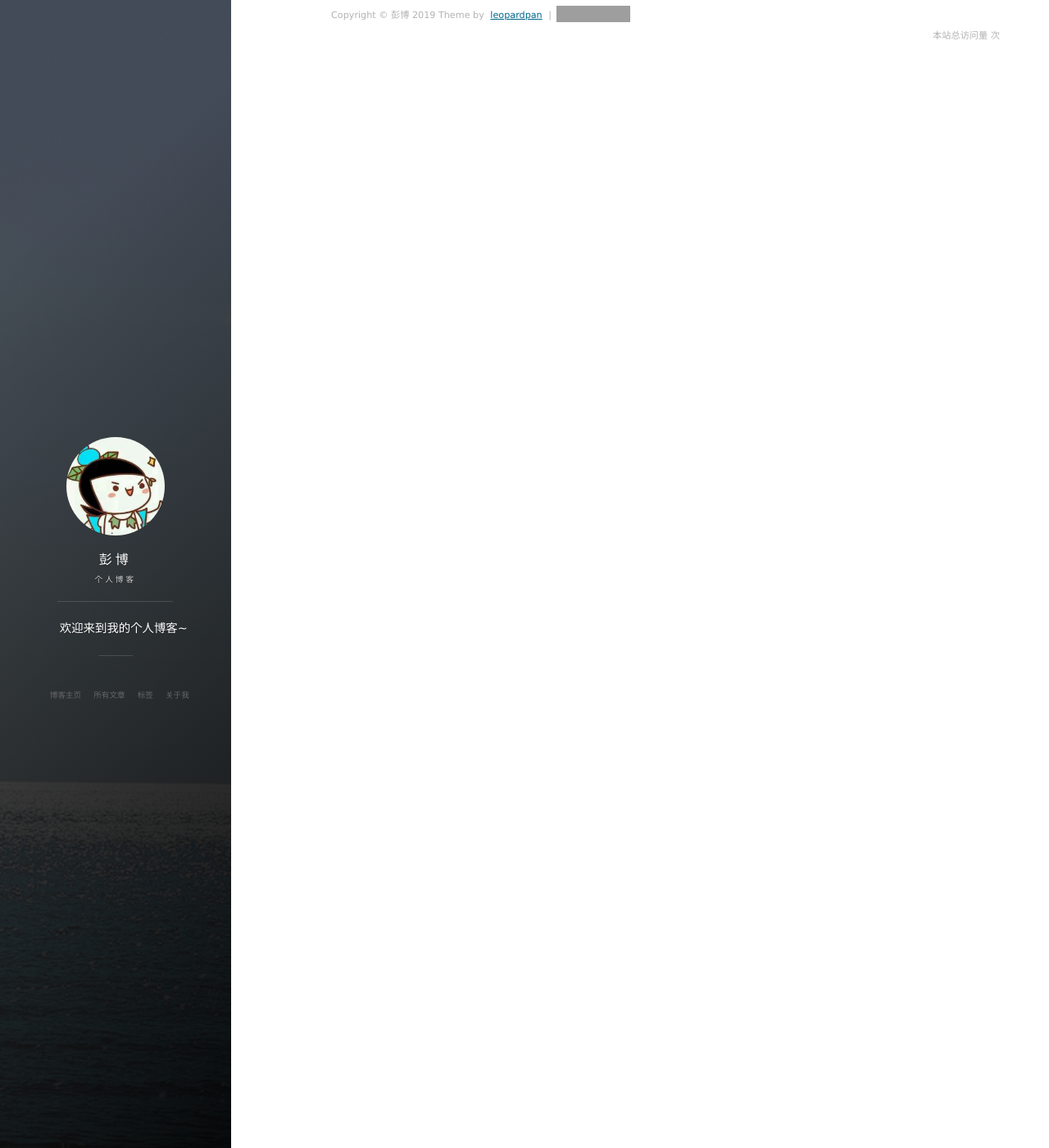
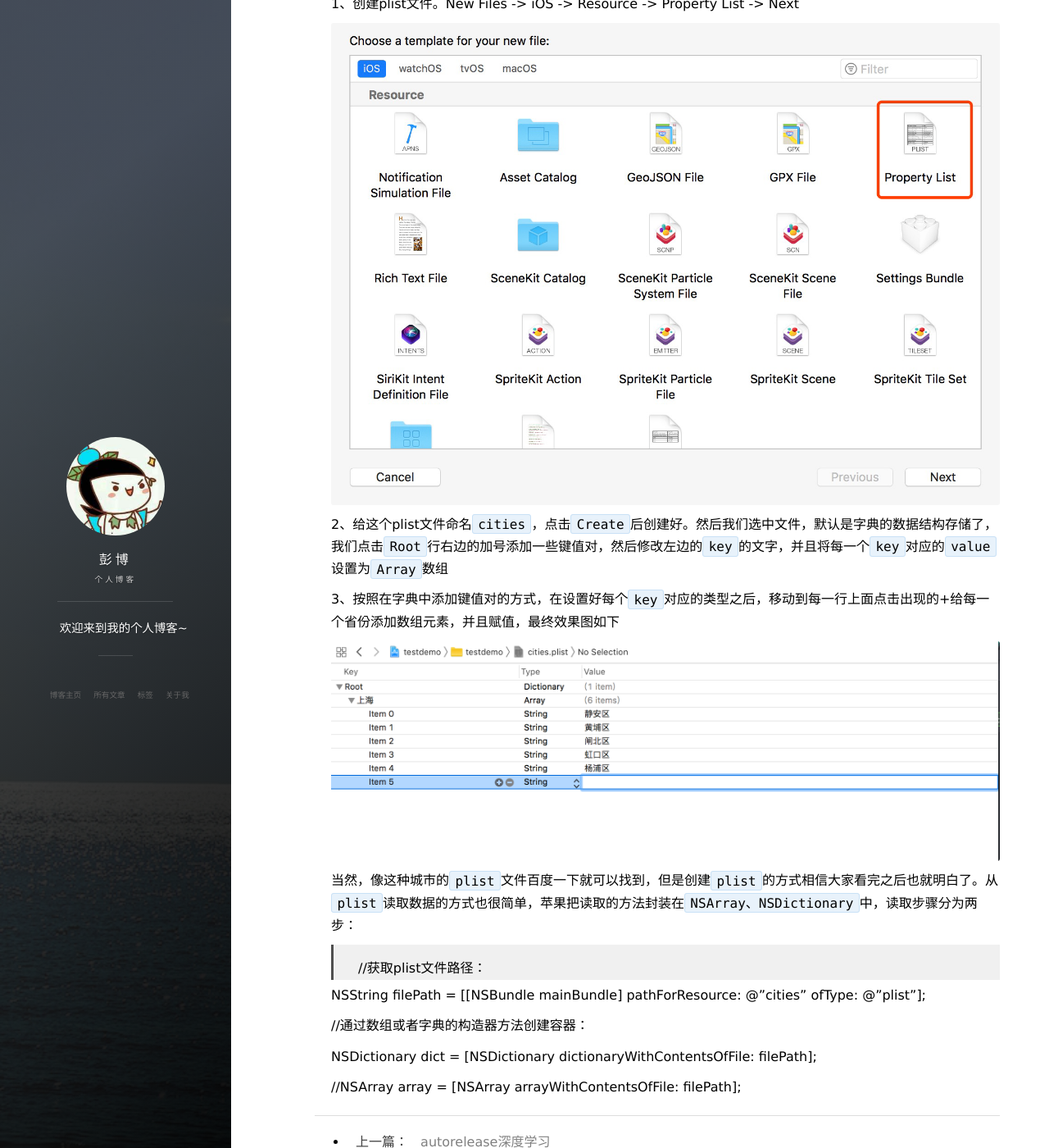
Before and after one commit to GeminiPeng/GeminiPeng.github.io, a Jekyll site: the page built from _posts/2019-3-26-数据持久化.md, in a window 1280 px wide and 1400 px high, scrolled down 1969 px. Shown: the whole window at 82% size. Built offline with Jekyll 4.4.1, drawn with Linux system fonts in a browser that asks for light colours; nearby versions of some CDN libraries; our own code applies the rules of GitHub Pages for plain Markdown files; comment, search, counter and statistics services are not loaded; some of the changed text lies outside the part shown; grey boxes are pictures that could not be loaded.

Commit message:
更新数据持久化理解

```diff
--- a/_posts/2019-3-26-数据持久化.md
+++ b/_posts/2019-3-26-数据持久化.md
@@ -1,6 +1,11 @@
 # 数据持久化
+---
 
-标签（空格分隔）： iOS
+layout: post
+title: "iOS数据持久化"
+date: 2019-03-25
+description: ""
+tag: iOS
 
 ---
 
@@ -13,7 +18,7 @@
 今天记录一下iOS的几种数据持久化方法,数据层是程序员的核心结构之一,比如数据的请求、解析、缓存、持久化等等。适当的对数据进行持久化存储可以实现应用的离线功能，以此提高用户体验.在iOS开发中，苹果提供了四种持久化方案.这些方案分别包括属性列表plist、数据归档NSKeyedValueArchiver/NSUserDefaults、数据库sqlite和coreData.
 
 ----------
-###介绍
+### 介绍
 - 属性列表
 
 属性列表是一种明文的轻量级存储方式，其存储格式有多种，最常规格式为XML格式。在我们创建一个新的项目的时候，Xcode会自动生成一个info.plist文件用来存储项目的部分系统设置。plist只能用数组NSArray或者字典NSDictionary进行读取，由于属性列表本身不加密，所以安全性几乎可以说为零。因为，属性列表正常用于存储少量的并且不重要的数据。
@@ -49,4 +54,29 @@
 ----------
 
 
-##属性列表
+## 属性列表
+
+在我们每次创建新的项目的时候，Xcode帮助我们生成了`Info.plist`文件，里面存储了关于项目名字、版本、`bundle id`等等关键信息，这个`plist`文件也是逆向工程（越狱）中获取app数据的重要文件。OK，那么什么情况下用plist存储呢？打个比方，使用选择器`UIPickerView`给用户选择所在城市。对于城市数据，并没有加密的必要，而且这时候使用plist会达到更高一些的效率。既然已经知道需要的数据，那么很容易就得得出省-市这样的一对多的数据类型，我们的`plist`使用字典，将省份作为`key`，存储对应的城市的数组作为`value`
+
+1、创建plist文件。New Files -> iOS -> Resource -> Property List -> Next
+
+![创建plist文件](/images/posts/数据持久化/psb.png)
+
+2、给这个plist文件命名`cities`，点击`Create`后创建好。然后我们选中文件，默认是字典的数据结构存储了，我们点击`Root`行右边的加号添加一些键值对，然后修改左边的`key`的文字，并且将每一个`key`对应的`value`设置为`Array`数组
+
+3、按照在字典中添加键值对的方式，在设置好每个`key`对应的类型之后，移动到每一行上面点击出现的+给每一个省份添加数组元素，并且赋值，最终效果图如下
+
+![](/images/posts/数据持久化/createPlist.png)
+
+当然，像这种城市的`plist`文件百度一下就可以找到，但是创建`plist`的方式相信大家看完之后也就明白了。从`plist`读取数据的方式也很简单，苹果把读取的方法封装在`NSArray、NSDictionary`中，读取步骤分为两步：
+
+
+> //获取plist文件路径：
+
+NSString  filePath = [[NSBundle mainBundle] pathForResource: @"cities" ofType: @"plist"];
+
+//通过数组或者字典的构造器方法创建容器：
+
+NSDictionary  dict = [NSDictionary dictionaryWithContentsOfFile: filePath];
+
+//NSArray  array = [NSArray arrayWithContentsOfFile: filePath];
```
Also changed, not shown: images/posts/数据持久化/createPlist.png (added), images/posts/数据持久化/psb.png (added).
